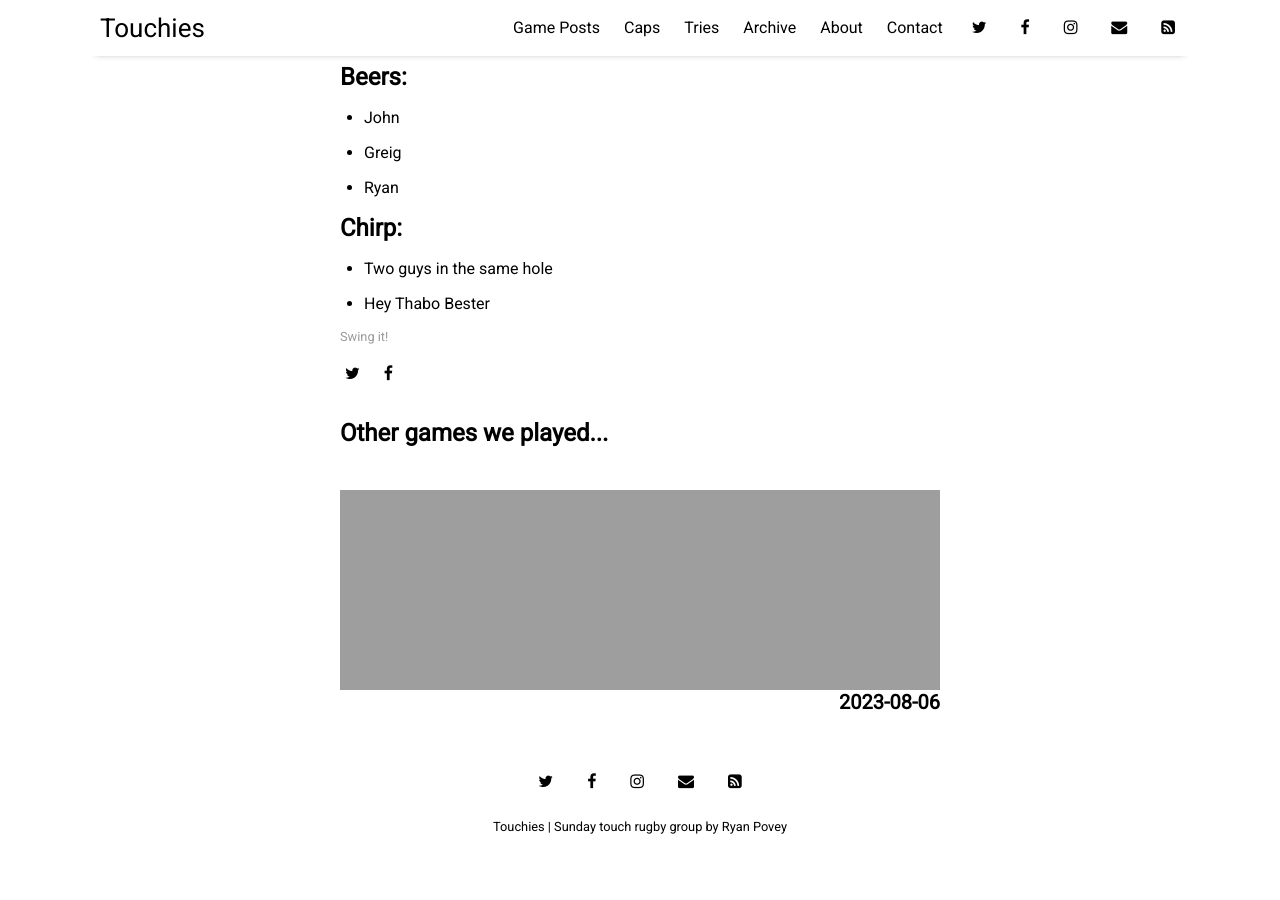
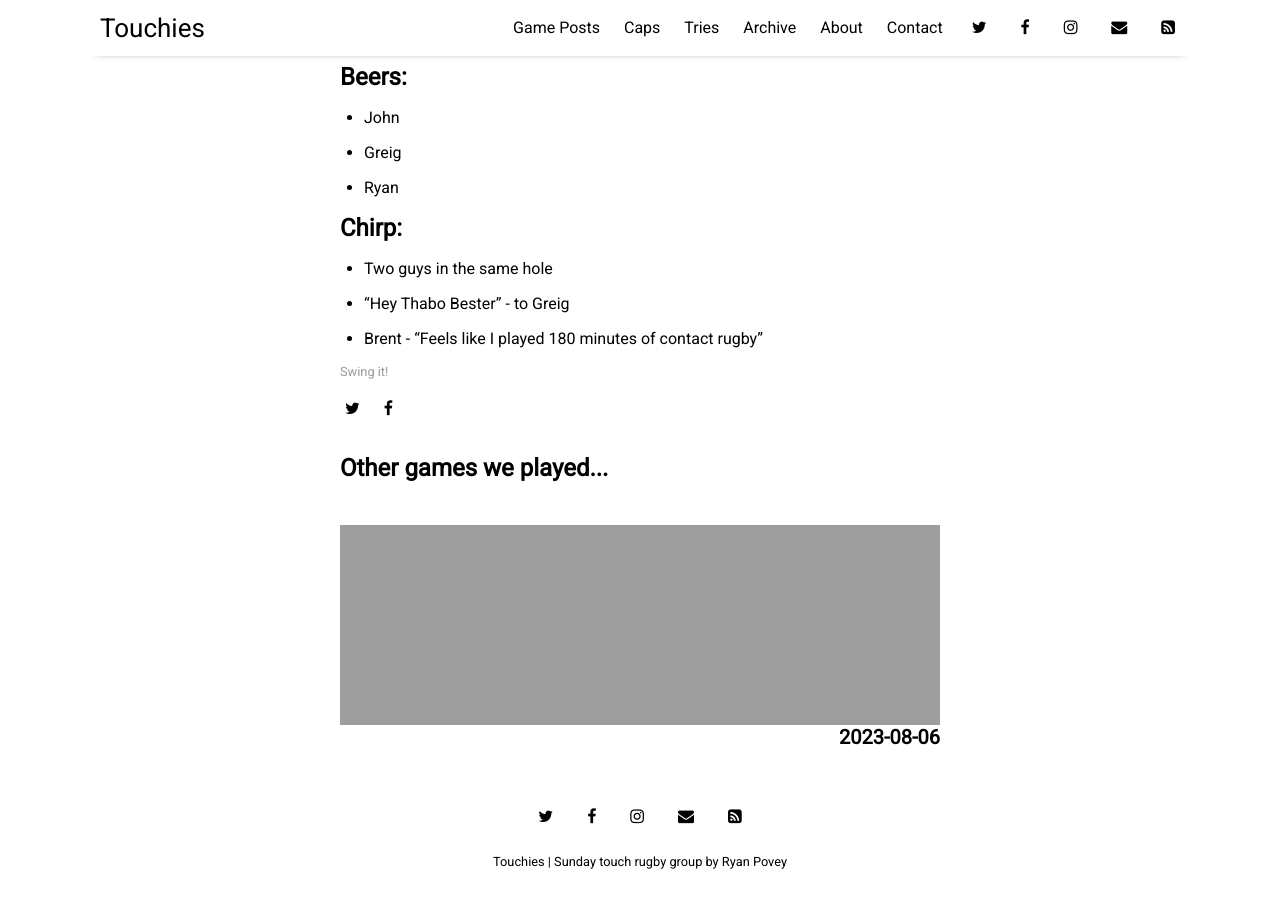
Before and after one commit to sundayrugby/sundayrugby.github.io, a Jekyll site: the page built from _posts/2023-08-13-BF.md, in a window 1280 px wide and 900 px high, scrolled down 1968 px. Built offline with Jekyll 4.4.1, drawn with Linux system fonts in a browser that asks for light colours; nearby versions of some CDN libraries; before the commit the page ends 2833 px from its top, so only the background shows below that.

Commit message:
Update 2023-08-13-BF.md

```diff
--- a/_posts/2023-08-13-BF.md
+++ b/_posts/2023-08-13-BF.md
@@ -71,4 +71,5 @@ image: 2023_08_13.jpg
 ## Chirp:
 
 * Two guys in the same hole
-* Hey Thabo Bester
+* "Hey Thabo Bester" - to Greig
+* Brent - "Feels like I played 180 minutes of contact rugby"
```
